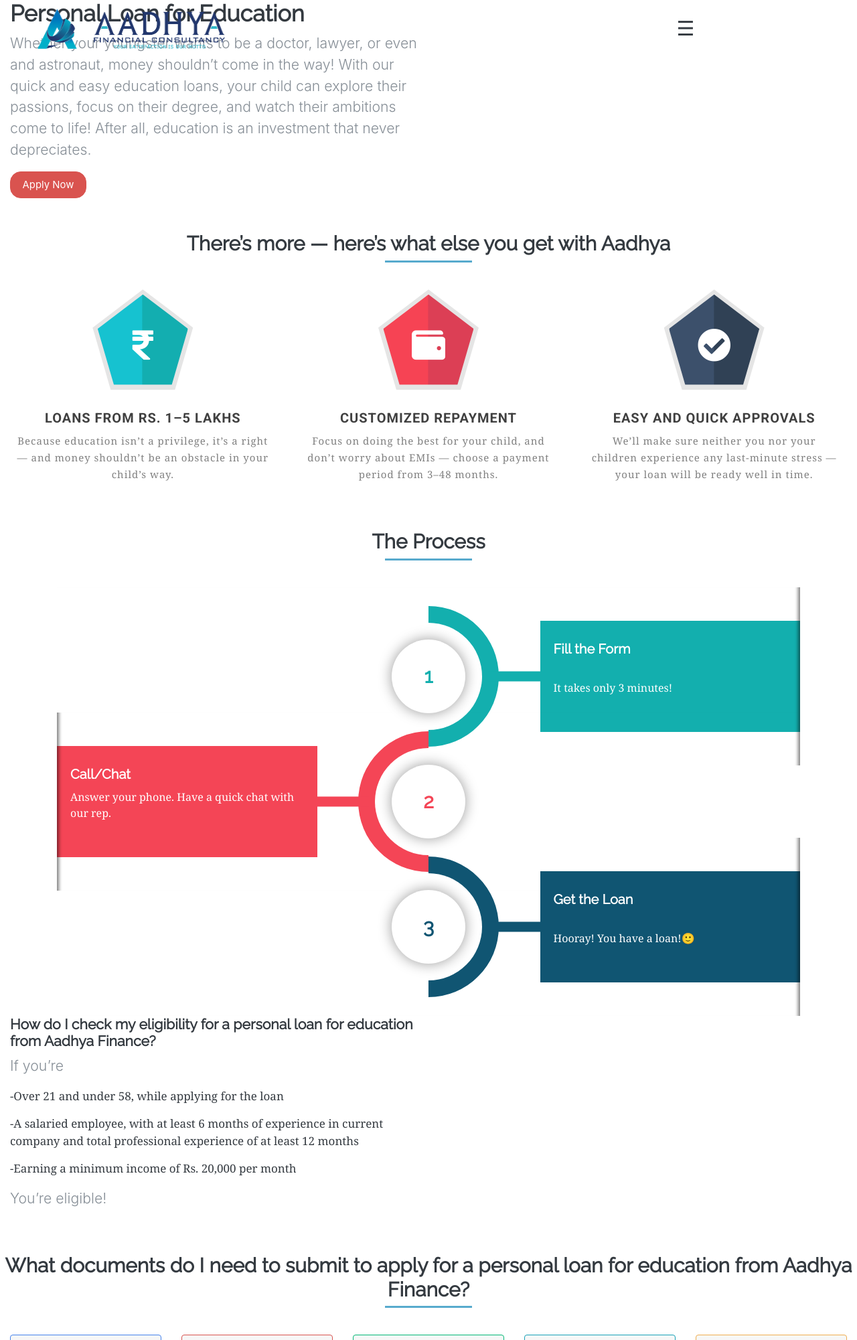
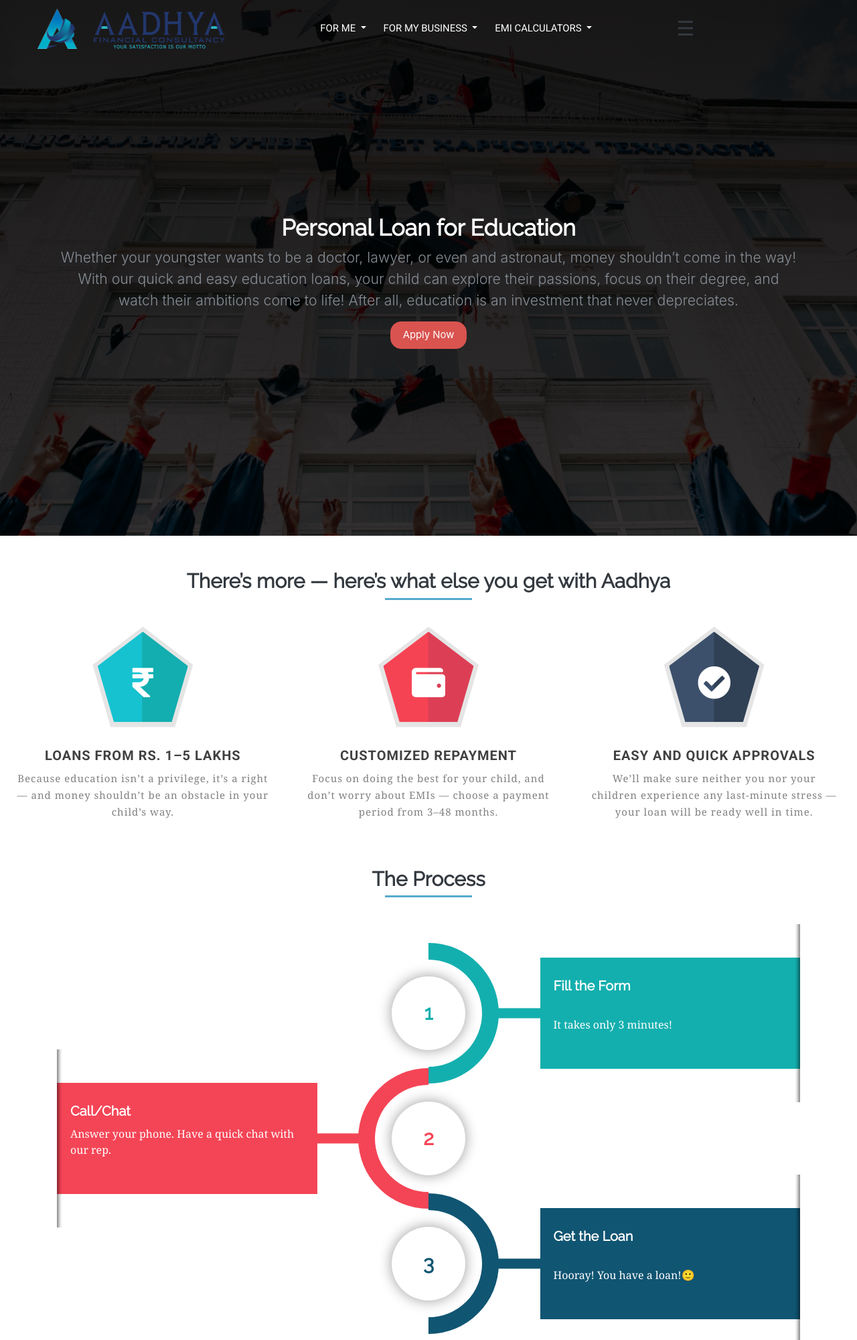
Before and after one commit to ruchamahabal/aadhya_finance_website, a PHP site: page /for-me-pages/education.php in a window 1280 px wide. Shown: the top 2001 px of the page at 67% size. Run offline with PHP 8.4, Linux system fonts and the light colour scheme; some libraries are stand-ins or nearby versions.

Commit message:
Added header images for for-me pages

```diff
--- a/css/custom.css
+++ b/css/custom.css
@@ -84,18 +84,62 @@
 
 
 /* ================ hero section ============ */
-#hero{
+#hero-for-me-travel{
     width: 100%;
     height: 100vh;
-    background: linear-gradient(rgba(0,0,0,.9), rgba(0,0,0,.5)), url('../assets/images/for_me_images/travel.jpg') top left repeat;
+    background: linear-gradient(rgba(0,0,0,.9), rgba(0,0,0,.6)), url('../assets/images/for_me_images/travel.jpg') top left repeat;
+    background-size: cover;
+  }
+#hero-for-me-education{
+    width: 100%;
+    height: 100vh;
+    background: linear-gradient(rgba(0,0,0,.9), rgba(0,0,0,.8)), url('../assets/images/for_me_images/education.jpg') top left repeat;
+    background-size: cover;
+  }
+#hero-for-me-wedding{
+    width: 100%;
+    height: 100vh;
+    background: linear-gradient(rgba(0,0,0,.9), rgba(0,0,0,.8)), url('../assets/images/for_me_images/wedding.jpg') top left repeat;
+    background-size: cover;
+  }
+#hero-for-me-medical-emergency{
+    width: 100%;
+    height: 100vh;
+    background: linear-gradient(rgba(0,0,0,.9), rgba(0,0,0,.6)), url('../assets/images/for_me_images/medical-emergency.jpg') top left repeat;
+    background-size: cover;
+  }
+#hero-for-me-home-renovation{
+    width: 100%;
+    height: 100vh;
+    background: linear-gradient(rgba(0,0,0,.9), rgba(0,0,0,.8)), url('../assets/images/for_me_images/home-renovation.jpg') top left repeat;
+    background-size: cover;
+  }
+#hero-for-me-loan-against-property{
+    width: 100%;
+    height: 100vh;
+    background: linear-gradient(rgba(0,0,0,.9), rgba(0,0,0,.8)), url('../assets/images/for_me_images/loan-against-property.jpg') top left repeat;
+    background-size: cover;
+  }
+#hero-for-me-buy-two-wheeler{
+    width: 100%;
+    height: 100vh;
+    background: linear-gradient(rgba(0,0,0,.9), rgba(0,0,0,.8)), url('../assets/images/for_me_images/buy-two-wheeler.jpg') top left repeat;
+    background-size: cover;
+  }
+#hero-for-me-buy-mobile{
+    width: 100%;
+    height: 100vh;
+    background: linear-gradient(rgba(0,0,0,.9), rgba(0,0,0,.8)), url('../assets/images/for_me_images/buy-mobile.jpg') top left repeat;
     background-size: cover;
   }
 
-#hero .container-fluid {
+
+
+.for-me-pages .container-fluid {
 	padding-top:40vh;
 }
 
-#hero h2 {
+.for-me-pages h2 {
 	color: #fff;
 }
 
@@ -418,6 +462,13 @@
     margin-bottom: 50px;
 }
 
+#requirements {
+	margin: 50px auto;
+	background: #eaeaea;
+	padding:100px 0;
+}
+
+
 /* =========================== Side nav  */
 .sidenav {
   height: 100%;
--- a/for-me-pages/education.php
+++ b/for-me-pages/education.php
@@ -1,17 +1,14 @@
 <?php include '../header.php'; ?>
 
-<section>
+<section id="hero-for-me-education" class="for-me-pages">
  <div class="container-fluid">
-  <div class="row">
-    <div class="col">
-        <h2>Personal Loan for Education</h2>
-        <p class="lead">Whether your youngster wants to be a doctor, lawyer, or even and astronaut, money shouldn’t come in the way! With our quick and easy education loans, your child can explore their passions, focus on their degree, and watch their ambitions come to life! After all, education is an investment that never depreciates.</p>
-        <a href="#" class="btn btn-danger">Apply Now</a>
-    </div>
-    <div class="col">
-      <!-- animation will come here -->
-    </div>
-  </div>
+   <center>
+     <div class="container">
+       <h2>Personal Loan for Education</h2>
+       <p class="lead">Whether your youngster wants to be a doctor, lawyer, or even and astronaut, money shouldn’t come in the way! With our quick and easy education loans, your child can explore their passions, focus on their degree, and watch their ambitions come to life! After all, education is an investment that never depreciates.</p>
+       <a href="#" class="btn btn-danger">Apply Now</a>
+     </div>
+    </center>
   </div>
 </section>
 
@@ -97,19 +94,17 @@
 
 <section id="requirements">
   <div class="container-fluid">
-  <div class="row">
-    <div class="col">
+  <center>
+
       <h5>How do I check my eligibility for a personal loan for education from Aadhya Finance?</h5>
       <p class="lead bold">If you’re</p>
       <p>-Over 21 and under 58, while applying for the loan</p>
       <p>-A salaried employee, with at least 6 months of experience in current company and total professional experience of at least 12 months</p>
       <p>-Earning a minimum income of Rs. 20,000 per month</p>
       <p class="lead bold">You’re eligible!</p>
-    </div>
-    <div class="col">
-      <!-- image will be added here  -->
-    </div>
-  </div>
+
+
+  </center>
   </div>
 </section>
 
```
Also changed, not shown: for-me-pages/buy-mobile.php (+9 -13 lines), for-me-pages/buy-two-wheeler.php (+4 -7 lines), for-me-pages/home-renovation-or-expansion.php (+8 -13 lines), for-me-pages/loan-against-property.php (+9 -13 lines), for-me-pages/medical-emergency.php (+8 -10 lines), for-me-pages/travel.php (+3 -8 lines), for-me-pages/wedding.php (+9 -13 lines), assets/images/for_me_images/buy-mobile.jpg (added), assets/images/for_me_images/buy-two-wheeler.jpg (added).
